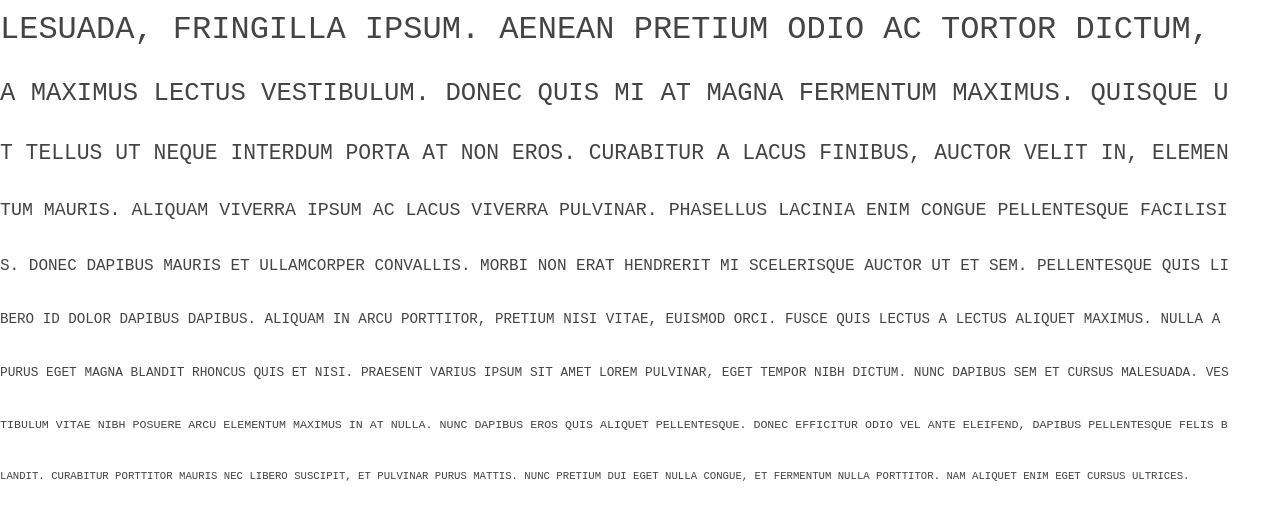
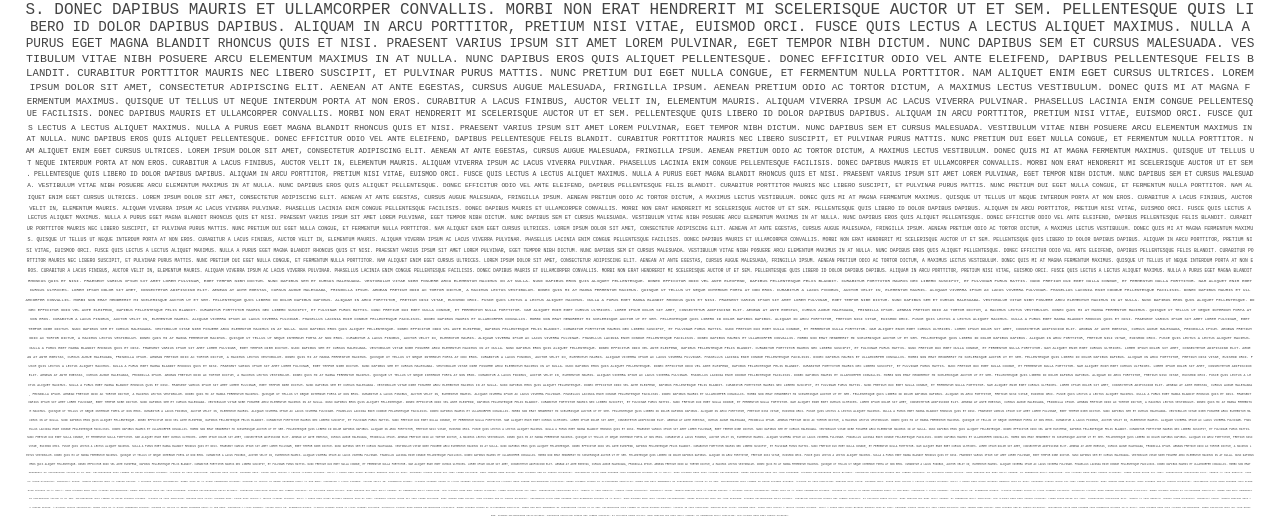
Before and after one commit to bomanimc/maeda-for-melanie, a Gatsby site: page / in a window 1280 px wide. Shown: the part 276-800 px from the top of the page. Built offline with nearby package versions, Linux system fonts and the light colour scheme; Gatsby itself is replaced by a stand-in of ours.

Commit message:
Add some comments that explain the approach

```diff
--- a/src/pages/index.js
+++ b/src/pages/index.js
@@ -1,11 +1,18 @@
 import React from "react";
 import styled from 'styled-components';
-import { Link } from 'gatsby';
+import Layout from "../components/layout";
 
-import Layout from "../components/layout";
-import SEO from "../components/seo";
+/* Decide on the number of characters that should fit on the top (largest)
+row based on the maxium font size. */
+const numCharactersInRow = 16;
 
-const sentences = [
+/* This array is a placeholder for the installation submissions, where
+each item in the array is a separate submission. There's also some additional
+code here (i.e. Array(20).fill(...).flat()) that helps to replicate this
+list of example submissions many times so that we can easily see what the
+layout would look like with a ton submissions.
+*/
+const submissions = Array(20).fill([
   'Lorem ipsum dolor sit amet, consectetur adipiscing elit.',
   'Aenean at ante egestas, cursus augue malesuada, fringilla ipsum.',
   'Aenean pretium odio ac tortor dictum, a maximus lectus vestibulum.',
@@ -28,51 +35,80 @@
   'Curabitur porttitor mauris nec libero suscipit, et pulvinar purus mattis.',
   'Nunc pretium dui eget nulla congue, et fermentum nulla porttitor.',
   'Nam aliquet enim eget cursus ultrices.',
-];
+]).flat();
+
+const ContentSection = styled.div`
+  flex: 1;
+
+  /* Using CSS Grid (https://css-tricks.com/snippets/css/complete-guide-grid/)
+  to help easily place all of the text rows on top of each other in a column.
+  Here, 1fr is telling CSS grid to create a grid with a single column that has
+  the ability to fill all of the space that this grid is allowed to take up. */
+  display: grid;
+  grid-template-columns: 1fr;
+
+  /* Adding this CSS property to center all of the
+  content in the rows to address the possibility that
+  the rows don't entire fill the width of the screen. */
+  justify-items: center;
+`;
+
+const TextRow = styled.p`
+  text-transform: uppercase;
+  line-height: 0.7;
+
+  /* This is the logic that controls the sizing for each row. Each row will get a font-size
+  that is calculated to be 10vw * 1 / (index of the row), so the font size in first row would
+  be 10vw * (1/1), the second has size 10vw * (1/2), the third has size 10vw * (1/3), and so on.
+  */
+  font-size: calc(10vw * ${(p) => 1 / p.rowIndex});
+`;
+
 
 const IndexPage = () => {
+  /* This function helps us to take all of our submissions and split up their contents
+  across the rows in our layout in a sensible way. */
   const createTextRows = () => {
-    const allCharactersInSubmission = sentences.join(' ').split('');
+    /* First, let's change our array of submissions into one big block of text with .join (' '), then
+    split the big block into an array of single characters. */
+    const allCharactersInSubmission = submissions.join(' ').split('');
 
+    /* Using a while loop, we can grab bigger and bigger chunks of characters from the list.
+    We know that at the size 10vw numCharactersInRow can fit into the first line and that in our CSS, we've
+    set the sizing for each row based on the equation 10vw * 1 / (index of the row). We are also using
+    a monospace font, so each letter in the font takes ip the same amount of space. Following this logic,
+    we know that the second row, which is set at font size 10vw * (1 / 2) would be able to hold twice as many
+    characters as the first row. The third would row would be able to hold 3 times as many characters as the first
+    row, and so on. Overall, we'll find that the number of characters in each row increment by 16 (i.e. 16, 36, 48, etc). */
     const textForRows = [];
     let characterIndex = 0;
     let rowCount = 1;
-    let rowScalingFactor = 16;
+
+    // Move through and grap increasingly wider slices of the character (16, 35, 48, etc) from allCharactersInSubmission.
     while (characterIndex <= allCharactersInSubmission.length) {
-      const indexOfLastCharacterInRow = characterIndex + (16 * rowCount);
+      const indexOfLastCharacterInRow = characterIndex + (numCharactersInRow * rowCount);
+      // Here', we grad a subarray of the characters based on indexOfLastCharacterInRow (e.g. ['l', 'o', 'r', ...]).
+      // Once we grab the sub-array of characters, join them back into a normal string with .join('').
       const rowText = allCharactersInSubmission.slice(characterIndex, indexOfLastCharacterInRow).join('');
 
+      // Add the row text to the textForRows array and update the rowCount and characterIndex.
       textForRows.push(rowText);
       rowCount++;
       characterIndex = indexOfLastCharacterInRow;
     }
 
-    console.log(textForRows);
-
-    return textForRows.map((rowText, idx) => <IndexPage.TextRow rowIndex={idx + 1}>{rowText}</IndexPage.TextRow>);
+    // Create <p> tags for each row of text we created!
+    return textForRows.map((rowText, idx) => <TextRow rowIndex={idx + 1}>{rowText}</TextRow>);
   };
 
   return (
     <Layout>
-      <SEO title="Home" />
-      <IndexPage.Content>
+      <ContentSection>
+        {/* Here's lets call our function which returns an array of <p> tags with all of the text sections we calculated.*/}
         {createTextRows()}
-      </IndexPage.Content>
+      </ContentSection>
     </Layout>
   );
 };
 
-IndexPage.Content = styled.div`
-  flex: 1;
-  display: grid;
-  grid-template-columns: 1fr;
-`;
-
-IndexPage.TextRow = styled.p`
-  text-transform: uppercase;
-  line-height: 0.7;
-  font-size: calc(10vw * ${(p) => 1 / p.rowIndex});
-`;
-
-
 export default IndexPage;
```
